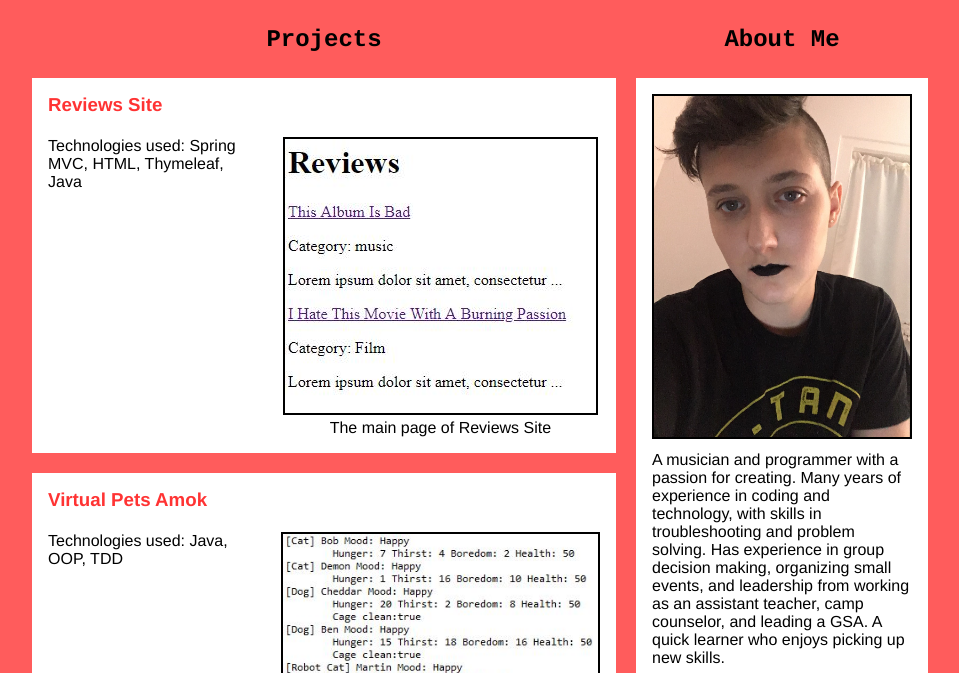
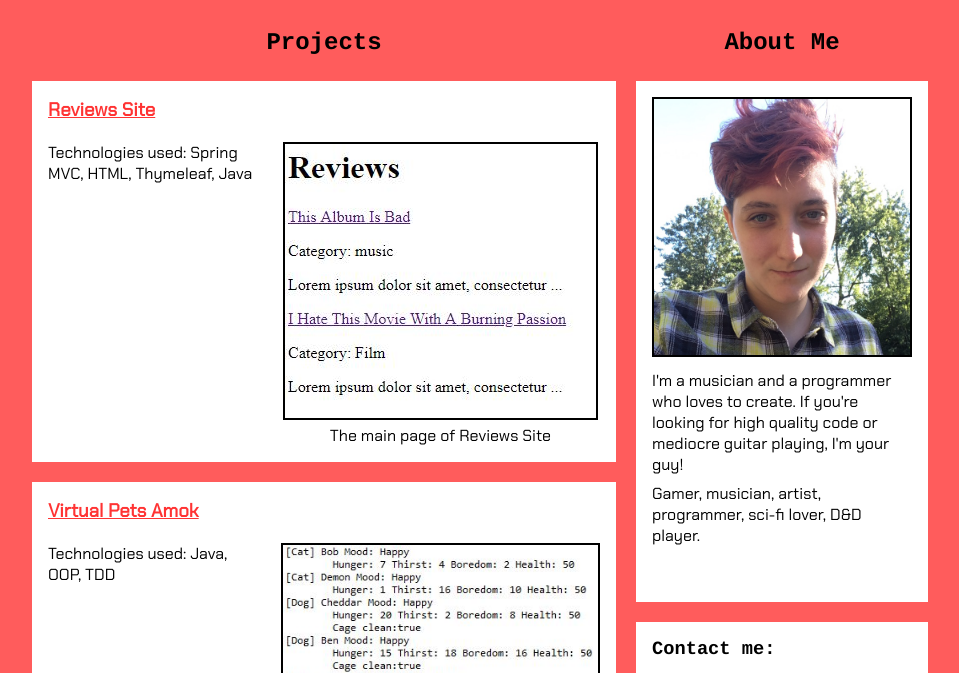
Before and after one commit to vinopaldimit/vinopaldimit.github.io, a plain HTML site: page index.html in a window 1280 px wide. Shown: the part 109-782 px from the top of the page, without its empty margins (160-1119 px from the left). Drawn offline with Linux system fonts and the light colour scheme.

Commit message:
Changed picture and some text. Changed font.

```diff
--- a/css/style.css
+++ b/css/style.css
@@ -1,5 +1,5 @@
 *{
-	font-family: Helvetica, Arial, sans-serif;
+	font-family: 'Chakra Petch', Helvetica, Arial, sans-serif;
 }
 
 :root {
@@ -10,6 +10,11 @@
 
 a{
 	color: var(--darkerRed);
+	transition-duration: .3s;
+}
+
+a:hover{
+	color: var(--lighterRed);
 }
 
 article{
@@ -49,10 +54,6 @@ h2{
 	text-align: center;
 }
 
-h3 a{
-	text-decoration: none;
-}
-
 img{
 	border: solid 2px;
 }
@@ -67,10 +68,6 @@ nav a{
 	text-decoration: none;
 	font-weight: bold;
 	color: #fff;
-}
-
-nav a:hover{
-	color: var(--lighterRed);
 }
 
 nav ul{
--- a/index.html
+++ b/index.html
@@ -7,6 +7,8 @@
     <meta name="viewport" content="width=device-width, initial-scale=1.0">
     <link rel="stylesheet" href="css/style.css">
     <link rel="stylesheet" href="css/layout.css">
+
+    <link href="https://fonts.googleapis.com/css?family=Chakra+Petch" rel="stylesheet">
 </head>
 <body>
 	<div class="container">
@@ -54,9 +56,10 @@
 				<h2>About Me</h2>
 				<article id="bio">
 					<figure>
-						<img src="images/self.jpg" alt="">
+						<img src="images/self2.jpg" alt="">
 					</figure>
-					<p>A musician and programmer with a passion for creating. Many years of experience in coding and technology, with skills in troubleshooting and problem solving. Has experience in group decision making, organizing small events, and leadership from working as an assistant teacher, camp counselor, and leading a GSA. A quick learner who enjoys picking up new skills.</p>
+					<p>I'm a musician and a programmer who loves to create. If you're looking for high quality code or mediocre guitar playing, I'm your guy!</p>
+					<p>Gamer, musician, artist, programmer, sci-fi lover, D&D player.</p>
 				</article>
 
 				<article id="contact">
```
Also changed, not shown: images/self.jpg (deleted), images/self2.jpg (added).
